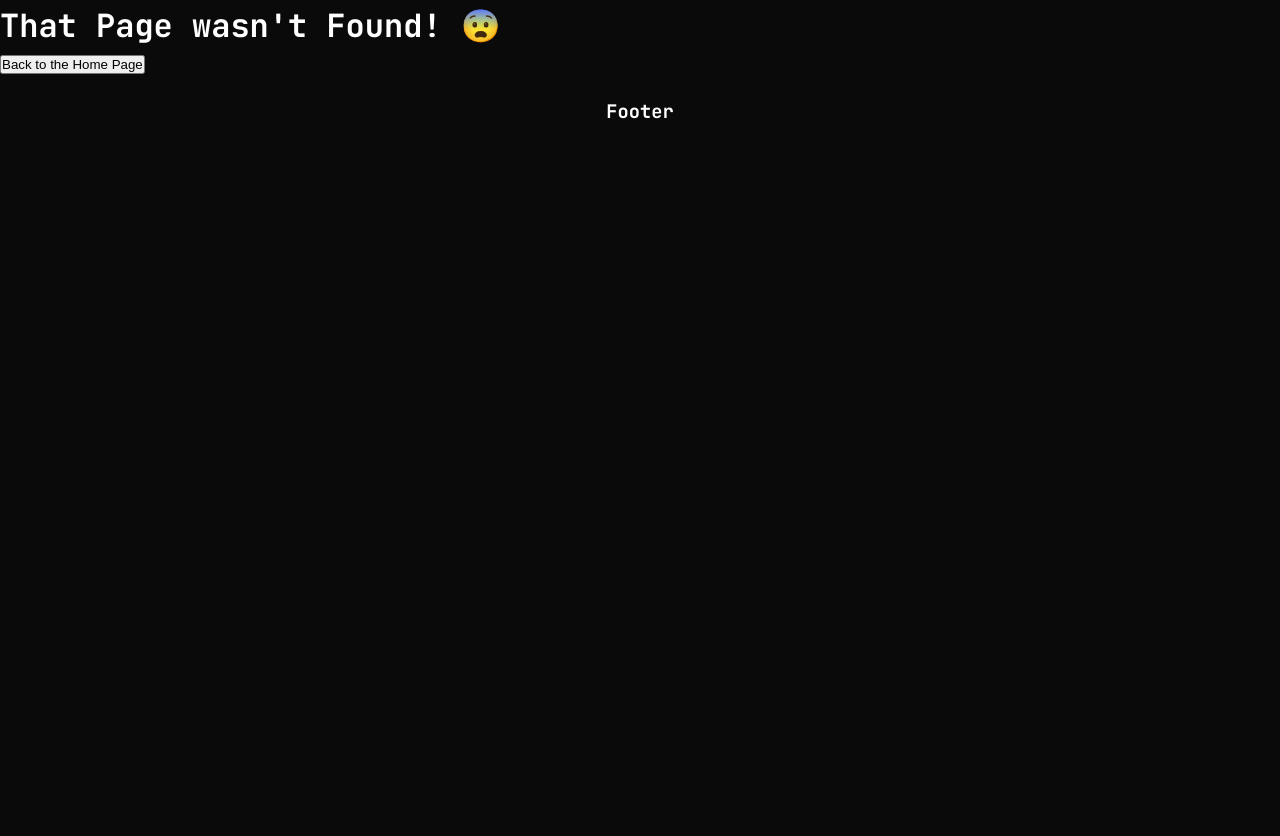
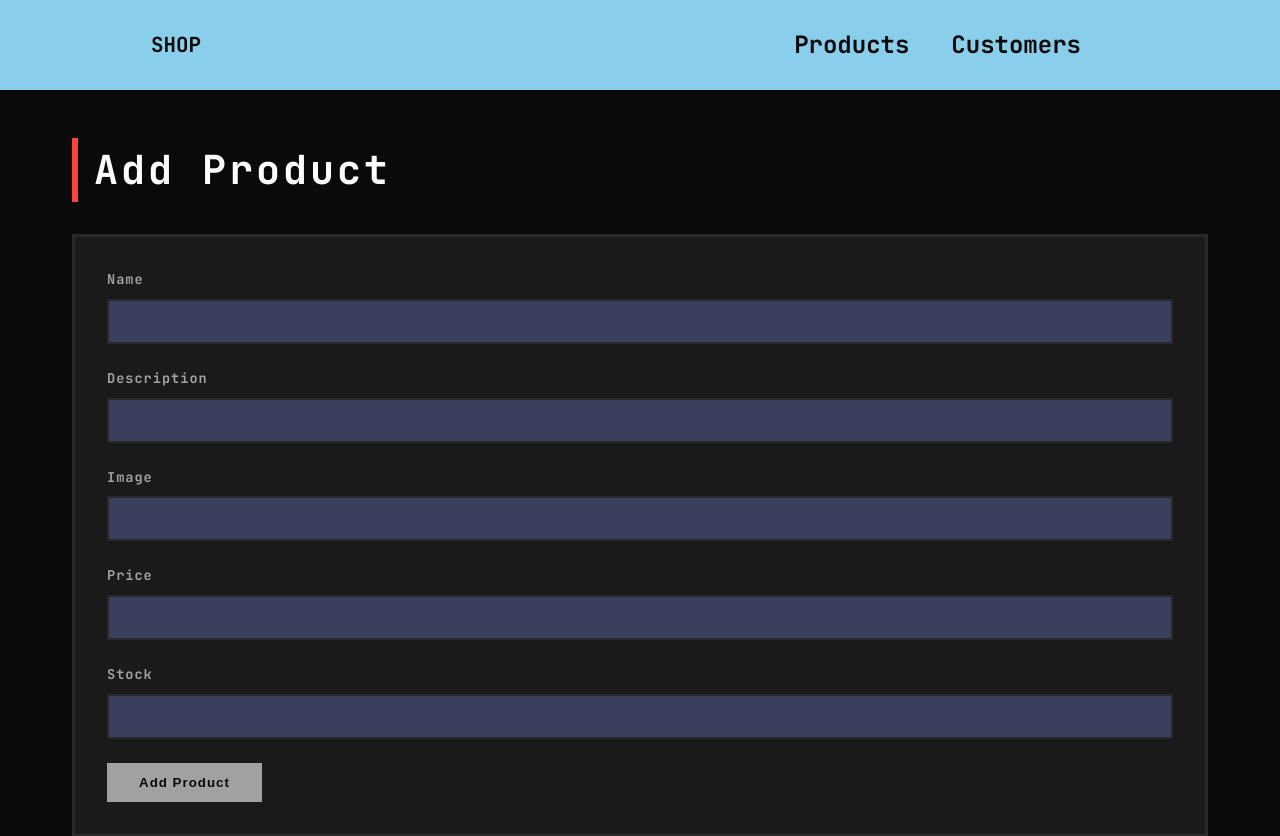
Before and after one commit to craigdev937/order1cart, a React app in the folder front/: page /addprod in a window 1280 px wide. Shown: the top 836 px of the page. Before the commit the page ends 800 px from the top, so only its background shows below. Built offline with nearby package versions, Linux system fonts and the light colour scheme; the HTML template or start-up script is replaced by a standard one.

Commit message:
Created AddProd, updated Form, Api, Products, and NavRoutes components.

```diff
--- /dev/null
+++ b/front/src/containers/add/AddProd.css
@@ -0,0 +1,39 @@
+.add__container {
+    max-width: 1200px;
+    margin: 0 auto;
+    padding: 3rem 2rem;
+    animation: fadeIn 0.6s ease;
+}
+
+@keyframes fadeIn {
+    from {
+        opacity: 0;
+        transform: translateY(20px);
+    }
+    to {
+        opacity: 1;
+        transform: translateY(0);
+    }
+}
+
+.add__title {
+    font-size: 2.5rem;
+    font-weight: 700;
+    letter-spacing: 3px;
+    margin-bottom: 2rem;
+    color: var(--text-primary);
+    border-left: 6px solid var(--accent);
+    padding-left: 1rem;
+    animation: slideInLeft 0.5s ease;
+}
+
+@keyframes slideInLeft {
+    from {
+        opacity: 0;
+        transform: translateX(-50px);
+    }
+    to {
+        opacity: 1;
+        transform: translateX(0);
+    }
+}
--- /dev/null
+++ b/front/src/containers/add/AddProd.tsx
@@ -0,0 +1,25 @@
+import "./AddProd.css";
+import { useNavigate } from "react-router";
+import { Form } from "../form/Form";
+import { API } from "../../global/API";
+import { IProd } from "../../models/Interfaces";
+
+export const AddProd = () => {
+    const navigate = useNavigate();
+    const [addProduct] = API.useAddMutation();
+
+    const handleAdd = async (data: IProd) => {
+        await addProduct(data);
+        navigate("/");
+    };
+
+    return (
+        <main className="add__container">
+            <h2 className="add__title">Add Product</h2>
+            <Form
+                submitLabel="Add Product"
+                onSubmit={handleAdd}
+            />
+        </main>
+    );
+};
--- a/front/src/containers/create/Create.tsx
+++ /dev/null
@@ -1 +0,0 @@
-import React from "react";
--- a/front/src/containers/form/Form.css
+++ b/front/src/containers/form/Form.css
@@ -0,0 +1,56 @@
+.form__container {
+    background: var(--hover);
+    border: 3px solid var(--border);
+    padding: 2rem;
+    margin-bottom: 2rem;
+    position: relative;
+    animation: scaleIn 0.4s ease;
+}
+
+@keyframes scaleIn {
+    from {
+        opacity: 0;
+        transform: scale(0.95);
+    }
+    to {
+        opacity: 1;
+        transform: scale(1);
+    }
+}
+
+.form__group {
+    margin-bottom: 1.5rem;
+}
+
+.form__group label {
+    display: block;
+    font-weight: 700;
+    font-size: 0.85rem;
+    letter-spacing: 1px;
+    margin-bottom: 0.5rem;
+    color: var(--text-secondary);
+}
+
+.form__group input {
+    width: 100%;
+    padding: 0.75rem;
+    background: var(--dark);
+    border: 2px solid var(--border);
+    color: var(--text-primary);
+    font-size: 0.95rem;
+    transition: all 0.2s ease;
+}
+
+.form__group input:focus {
+    outline: none;
+    border-color: var(--accent);
+    box-shadow: 0 0 0 3px rgba(255, 68, 68, 0.1);
+}
+
+.error {
+    color: var(--accent);
+    font-size: 0.8rem;
+    margin-top: 0.25rem;
+    display: block;
+    font-weight: 700;
+}
--- a/front/src/containers/form/Form.tsx
+++ b/front/src/containers/form/Form.tsx
@@ -57,7 +57,9 @@ export const Form =
             </section>
             <section className="form__group">
                 <label htmlFor="stock">Stock</label>
-                <input id="stock" {...register("stock")} />
+                <input id="stock" {...register("stock", {
+                    valueAsNumber: true
+                })} />
                 {errors.stock &&
                     <span className="error"
                     >{errors.stock.message}
--- a/front/src/global/API.ts
+++ b/front/src/global/API.ts
@@ -14,6 +14,36 @@ export const API = createApi({
                 method: "GET"
             }),
             providesTags: ["Products"]
+        }),
+        one: builder.query<IProd, number>({
+            query: (id) => ({
+                url: `/${id}`,
+                method: "GET"
+            }),
+            providesTags: ["Products"]
+        }),
+        add: builder.mutation<IProd, IProd>({
+            query: (payload) => ({
+                url: "/",
+                method: "POST",
+                body: payload
+            }),
+            invalidatesTags: ["Products"]
+        }),
+        update: builder.mutation<IProd, IProd>({
+            query: ({id, ...payload}) => ({
+                url: `/${id}`,
+                method: "PUT",
+                body: payload
+            }),
+            invalidatesTags: ["Products"]
+        }),
+        delete: builder.mutation<void, number>({
+            query: (id) => ({
+                url: `/${id}`,
+                method: "DELETE"
+            }),
+            invalidatesTags: ["Products"]
         })
     })
 });
--- a/front/src/pages/prod/Products.tsx
+++ b/front/src/pages/prod/Products.tsx
@@ -1,9 +1,11 @@
 import React from "react";
 import "./Products.css";
+import { useNavigate } from "react-router";
 import { API } from "../../global/API";
 import { Spinner } from "../../components/spin/Spinner";
 
 export const Products = () => {
+    const navigate = useNavigate();
     const { error, isLoading, data } = API.useGetQuery();
     const PR = data?.data;
 
@@ -34,6 +36,11 @@ export const Products = () => {
                                     <aside className="prod__name">
                                         {prod.name}
                                     </aside>
+                                    <button
+                                        className="btn btn__small btn__sec"
+                                        onClick={() => navigate("/addprod")}
+                                        >Add Product
+                                    </button>
                                 </section>
 
                                 {/* CONTAINER QUERY FOR PROD__INFO SECTION */}
--- a/front/src/routes/NavRoutes.tsx
+++ b/front/src/routes/NavRoutes.tsx
@@ -3,6 +3,7 @@ import { createBrowserRouter,
     RouterProvider } from "react-router";
 import { NotFound } from "../components/NotFound";
 import { Navbar } from "./Navbar";
+import { AddProd } from "../containers/add/AddProd";
 import { Products } from "../pages/prod/Products";
 import { Customers } from "../pages/customers/Customers";
 
@@ -15,6 +16,10 @@ const RouteList = createBrowserRouter([
             {
                 path: "/",
                 element: <Products />
+            },
+            {
+                path: "/addprod",
+                element: <AddProd />
             },
             {
                 path: "/customers",
```
Also changed, not shown: front/src/containers/create/Create.css (deleted).
